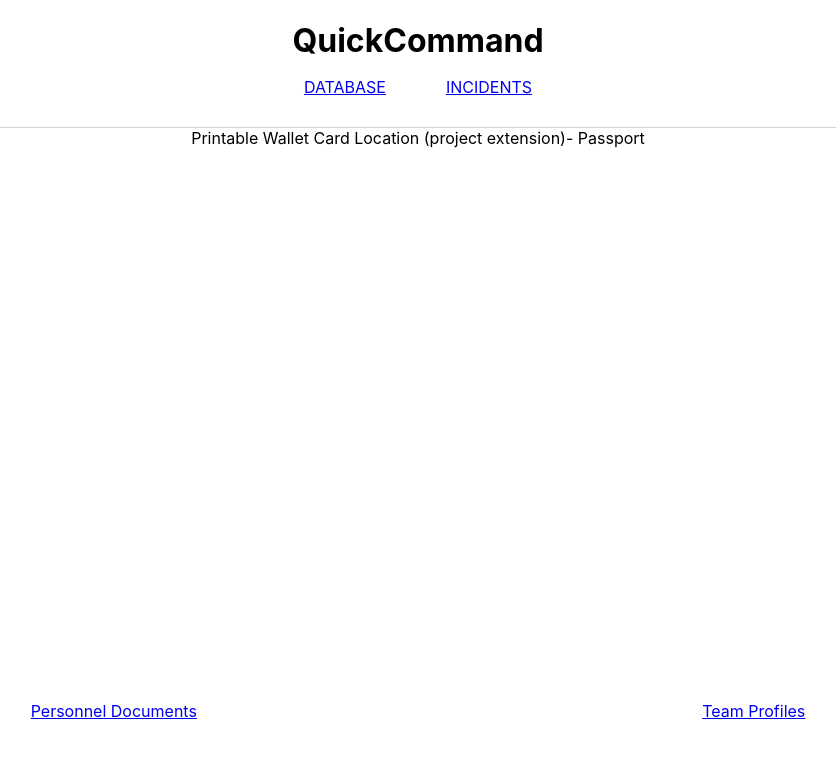
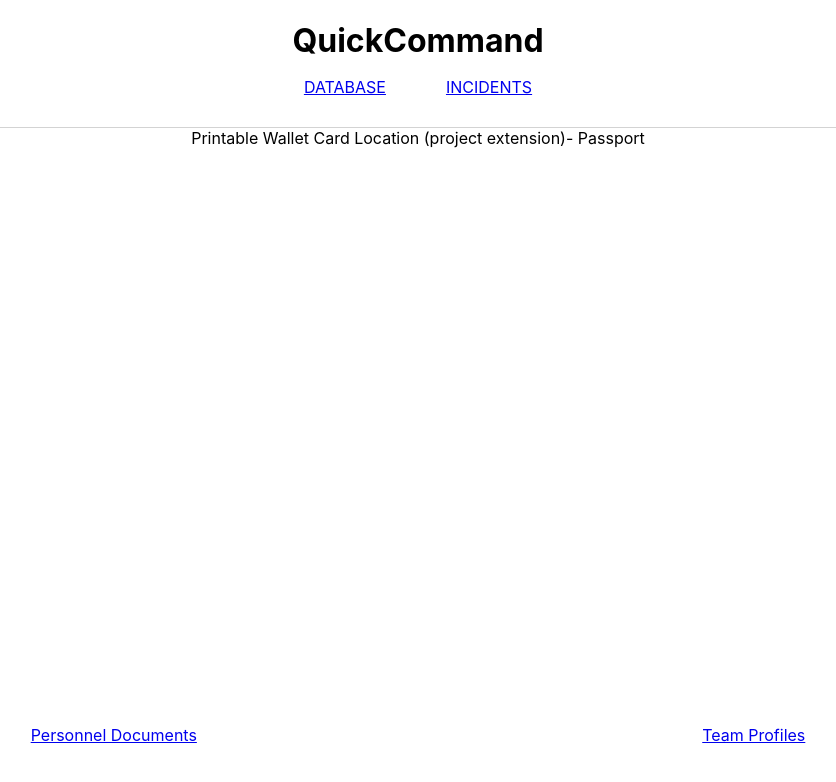
Before and after one commit to Quick-Command/QuickCommand, a React (Create React App) app: page /passport in a window 1280 px wide. Shown: the top 782 px of the page, without its empty margins (222-1058 px from the left). Built offline with nearby package versions, Linux system fonts and the light colour scheme.

Commit message:
Fix footer height

```diff
--- a/src/components/App/App.css
+++ b/src/components/App/App.css
@@ -4,7 +4,7 @@
 }
 
 .content-wrap {
-  padding-bottom: 2.5rem;
+  padding-bottom: 1rem;
 }
 
 nav {
--- a/src/components/Footer/Footer.css
+++ b/src/components/Footer/Footer.css
@@ -2,7 +2,7 @@
   position: absolute;
   bottom: 0;
   width: 100%;
-  height: 2.5rem;
+  height: 1rem;
   display: flex;
   justify-content: space-around;
 }
--- a/src/components/app/App.css
+++ b/src/components/app/App.css
@@ -4,7 +4,7 @@
 }
 
 .content-wrap {
-  padding-bottom: 2.5rem;
+  padding-bottom: 1rem;
 }
 
 nav {
```
